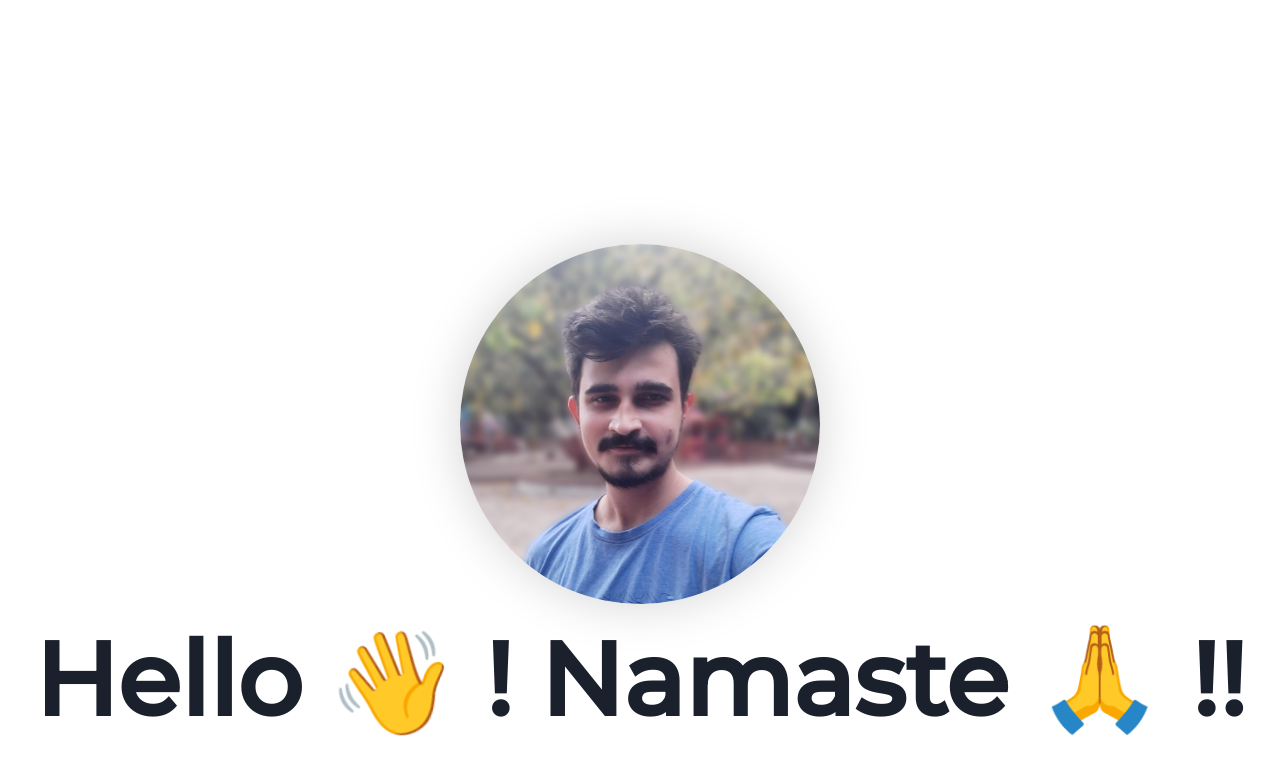
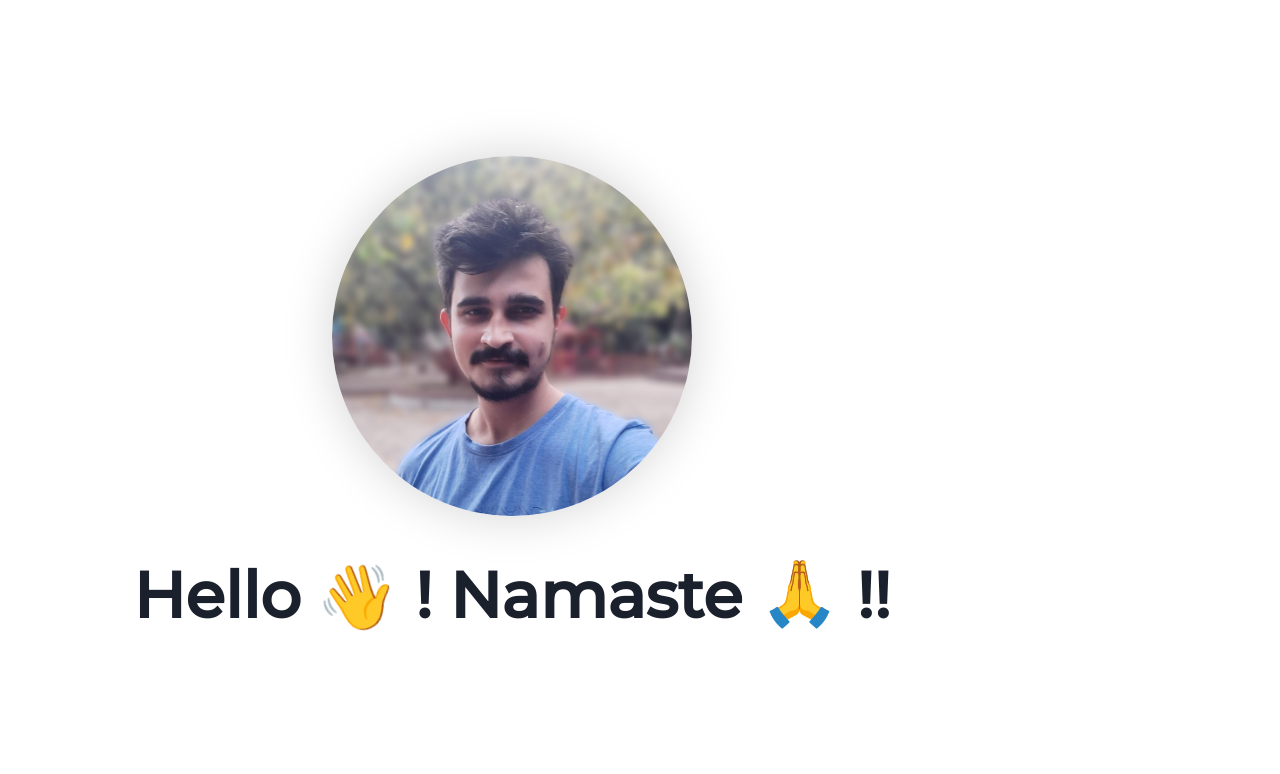
Before and after one commit to pranaybinju/portfolio, a Next.js app: page / in a window 1280 px wide. Shown: the top 774 px of the page. Built offline with nearby package versions, Linux system fonts and the light colour scheme.

Commit message:
improve animation

```diff
--- a/pages/components/Intro/index.js
+++ b/pages/components/Intro/index.js
@@ -8,8 +8,8 @@ const Intro = () => {
   const { scrollY } = useViewportScroll();
 
   const scale = useTransform(scrollY, [0, 850], [2, 1]);
-  const y = useTransform(scrollY, [0, 850], ["40vh", "0vh"]);
-  const x = useTransform(scrollY, [0, 850], ["-25vw", "0vw"]);
+  const y = useTransform(scrollY, [0, 850], ["0vh", "0vh"]);
+  const x = useTransform(scrollY, [0, 850], ["-35vw", "0vw"]);
   const marginTop = useTransform(scrollY, [0, 850], ["-220px", "0px"]);
   const headingFont = useTransform(scrollY, [0, 850], ["3.2rem", "3rem"]);
 
@@ -44,7 +44,7 @@ const Intro = () => {
 
               <motion.div
                 style={{
-                  fontSize: headingFont,
+                  //fontSize: headingFont,
                   fontWeight: "bold",
                   textAlign: "center",
                   marginTop: "0.8rem",
@@ -54,7 +54,7 @@ const Intro = () => {
               </motion.div>
               <motion.div
                 style={{
-                  fontSize: headingFont,
+                  // fontSize: headingFont,
                   fontWeight: "bold",
                   textAlign: "center",
                 }}
@@ -207,12 +207,15 @@ const Intro = () => {
             }}
           >
             <motion.div
-              style={{
-                marginTop,
-              }}
+              style={
+                {
+                  // marginTop,
+                }
+              }
             >
               <Image
                 borderRadius={"50%"}
+                marginBottom="1rem"
                 src="me.png"
                 width="180px"
                 height="180px"
@@ -224,7 +227,8 @@ const Intro = () => {
 
             <motion.div
               style={{
-                fontSize: headingFont,
+                fontSize: "2rem",
+
                 fontWeight: "bold",
                 textAlign: "center",
               }}
```
